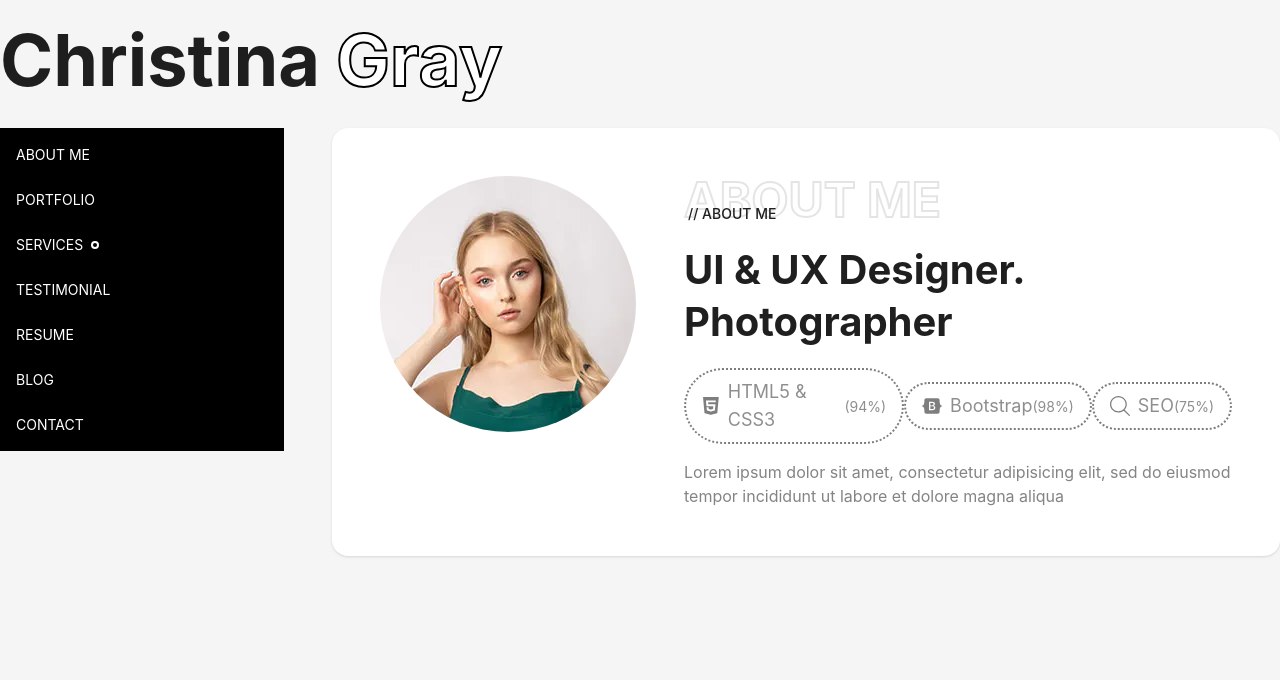
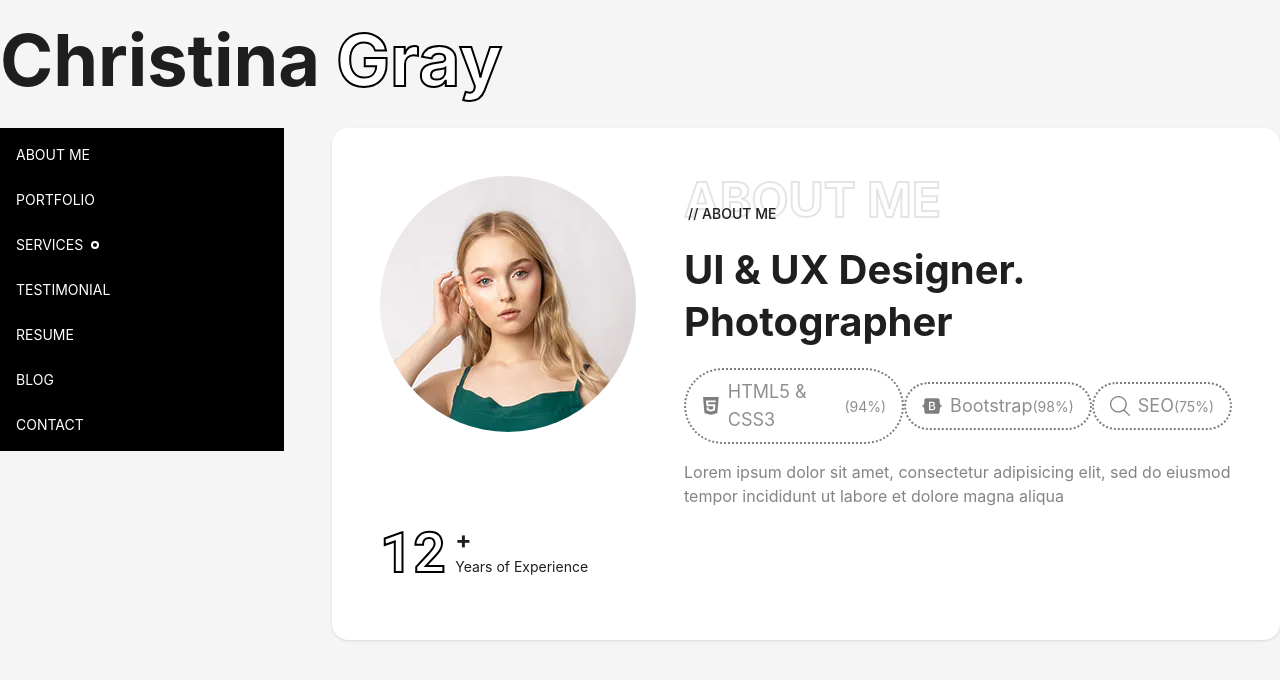
Before and after one commit to NamuSoft/michael-, a Next.js app: page /home in a window 1280 px wide. Shown: the top 680 px of the page. Built offline with nearby package versions, Linux system fonts and the light colour scheme.

Commit message:
chore: atomize skill component

```diff
--- /dev/null
+++ b/src/components/Atoms/CredentialAtom/CredentialAtom.tsx
@@ -0,0 +1,17 @@
+import React from 'react'
+
+
+
+export default function CredentialAtom() {
+  return (
+    <div className='flex items-center gap-2'>
+      <h1 className='font-roboto font-outline-2 text-[56px] font-bold text-white'>
+        12
+      </h1>
+      <div>
+        <p className='text-2xl font-bold'>+</p>
+        <p>Years of Experience</p>
+      </div>
+    </div>
+  );
+}
--- a/src/components/SkillTag/SkillTag.tsx
+++ b/src/components/Atoms/SVGAtom/SkillTagAtom/SkillTagAtom.tsx
@@ -1,8 +1,13 @@
 import React from 'react'
-import { type Skill } from '../Modules/Home/HomeContentModule'
-import SVGAtom from '../Atoms/SVGAtom/SVGAtom'
+import SVGAtom from '../../../Atoms/SVGAtom/SVGAtom'
 
-export default function SkillTag(skill: Skill) {
+type Skill = {
+  name: string;
+  level: number;
+  icon: "html5" | "bootstrap" | "search";
+};
+
+export default function SkillTagAtom(skill: Skill) {
   return (
     <div className='flex items-center gap-2 px-4 py-2 border-2 border-dotted border-black rounded-full opacity-50 hover:opacity-100 transition-opacity duration-100'>
       <SVGAtom iconName={skill.icon} height={20} width={20} />
--- a/src/components/Modules/Home/HomeContentModule.tsx
+++ b/src/components/Modules/Home/HomeContentModule.tsx
@@ -1,16 +1,10 @@
 import { Image } from "antd";
 import React from "react";
+import SkillTagAtom from "~/components/Atoms/SVGAtom/SkillTagAtom/SkillTagAtom";
 import Sidebar from "~/components/SideBar.tsx/Sidebar";
-import SkillTag from "~/components/SkillTag/SkillTag";
-
-export type Skill = {
-  name: string;
-  level: number;
-  icon: "html5" | "bootstrap" | "search";
-};
 
 type Props = {
-  skills: Skill[];
+  skills: React.ComponentProps<typeof SkillTagAtom>[];
 };
 
 export const HomeContentModule = (props: Props) => {
@@ -47,7 +41,7 @@ export const HomeContentModule = (props: Props) => {
               </div>
               <div className='flex items-center justify-between'>
                 {props.skills.map((skill, index) => (
-                  <SkillTag key={index} {...skill} />
+                  <SkillTagAtom key={index} {...skill} />
                 ))}
               </div>
               <p className="text-[#838485] text-base">
@@ -56,6 +50,15 @@ export const HomeContentModule = (props: Props) => {
               </p>
             </div>
           </div>
+          <div>
+            <div className="flex items-center gap-2">
+              <h1 className="text-[56px] font-bold font-roboto text-white font-outline-2">12</h1>
+              <div>
+                <p className="text-2xl font-bold">+</p>
+                <p>Years of Experience</p>
+              </div>
+            </div>
+          </div>
         </div>
       </div>
     </div>
--- a/src/styles/globals.css
+++ b/src/styles/globals.css
@@ -1,6 +1,9 @@
+@import url('https://fonts.googleapis.com/css2?family=Roboto+Mono:wght@100..700&display=swap');
+
 @tailwind base;
 @tailwind components;
 @tailwind utilities;
+
 
 @layer base {
   .font-outline-2 {
--- a/tailwind.config.ts
+++ b/tailwind.config.ts
@@ -7,6 +7,7 @@ export default {
     extend: {
       fontFamily: {
         sans: ["var(--font-geist-sans)", ...fontFamily.sans],
+        roboto: ["Roboto Mono", "monospace"],
       },
     },
   },
```
